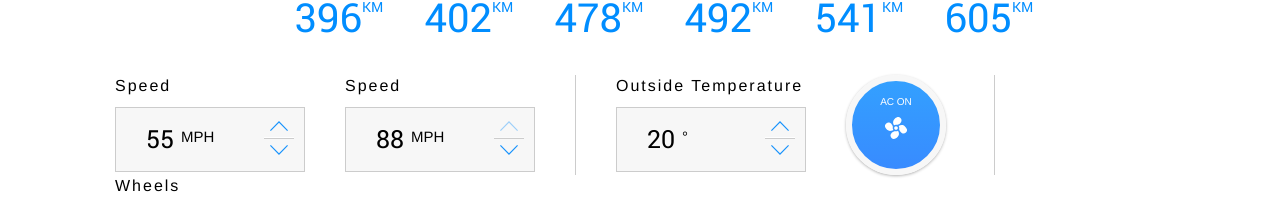
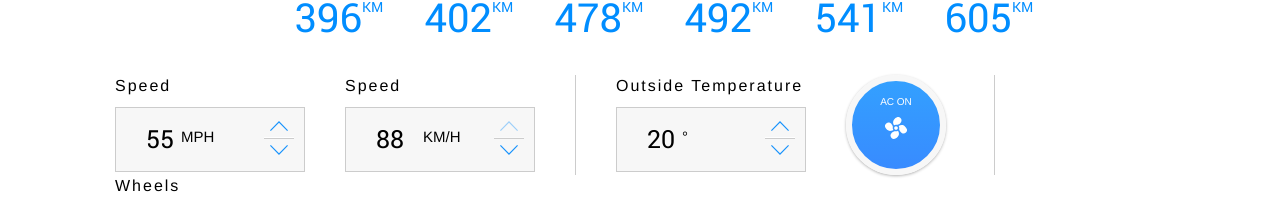
Before and after one commit to oliwiah/Tesla_Battery_Range_Calc_React, a React (Create React App) app in the folder my-app/: page / in a window 1280 px wide. Shown: the part 490-695 px from the top of the page. Built offline with nearby package versions, Linux system fonts and the light colour scheme.

Commit message:
added km/h button

```diff
--- a/my-app/src/components/TeslaCounter/TeslaCounter.css
+++ b/my-app/src/components/TeslaCounter/TeslaCounter.css
@@ -36,6 +36,14 @@
     position: absolute;
     top: 0;
     left: 35px;
+    font-size: 15px;
+    text-transform: uppercase;
+}
+
+.tesla-counter__number span#km {
+    position: absolute;
+    top: 0;
+    left: 47px;
     font-size: 15px;
     text-transform: uppercase;
 }
--- a/my-app/src/components/TeslaCounter/TeslaCounter.js
+++ b/my-app/src/components/TeslaCounter/TeslaCounter.js
@@ -35,4 +35,40 @@ TeslaCounter.propTypes = {
     initValues: PropTypes.object
 }
 
-export default TeslaCounter;
+const TeslaCounter2 = (props) => (
+    <div className="tesla-counter">
+        <p className="tesla-counter__title">{ props.initValues.title }</p>
+        <div className="tesla-counter__container cf">
+            <div className="tesla-counter__item">
+                <p className="tesla-counter__number">
+                    { props.currentValue }
+                    <span id="km"> km/h </span>
+                </p>
+                <div className="tesla-counter__controls">
+                    <button
+                        onClick={(e) => props.increment(e, props.initValues.title)}
+                        disabled={props.currentValue >= props.initValues.max}
+                    >
+                    </button>
+                    <button
+                        onClick={(e) => props.decrement(e, props.initValues.title)}
+                        disabled={props.currentValue <= props.initValues.min}
+                    >
+                    </button>
+                </div>
+            </div>
+        </div>
+    </div>
+);
+
+TeslaCounter2.propTypes = {
+    currentValue: PropTypes.number,
+    increment: PropTypes.func,
+    decrement: PropTypes.func,
+    initValues: PropTypes.object
+}
+
+export {
+    TeslaCounter,
+    TeslaCounter2
+}
--- a/my-app/src/containers/TeslaBattery/TeslaBattery.js
+++ b/my-app/src/containers/TeslaBattery/TeslaBattery.js
@@ -3,7 +3,8 @@ import './TeslaBattery.css';
 import TeslaNotice from '../../components/TeslaNotice/TeslaNotice';
 import TeslaCar from '../../components/TeslaCar/TeslaCar';
 import TeslaStats from '../../components/TeslaStats/TeslaStats';
-import TeslaCounter from '../../components/TeslaCounter/TeslaCounter';
+import {TeslaCounter2,TeslaCounter} from '../../components/TeslaCounter/TeslaCounter';
+// import TeslaCounter2 from '../../components/TeslaCounter/TeslaCounter';
 import TeslaClimate from '../../components/TeslaClimate/TeslaClimate';
 import TeslaWheels from '../../components/TeslaWheels/TeslaWheels';
 import { getModelData } from '../../services/BatteryService';
@@ -128,7 +129,7 @@ class TeslaBattery extends React.Component {
                         increment={this.increment}
                         decrement={this.decrement}
                     />
-                    <TeslaCounter
+                    <TeslaCounter2
                         currentValue={(this.state.config.speed * 1.609).toFixed(0)}
                         initValues={this.props.counterDefaultVal.speed}
                         increment={this.increment}
```
